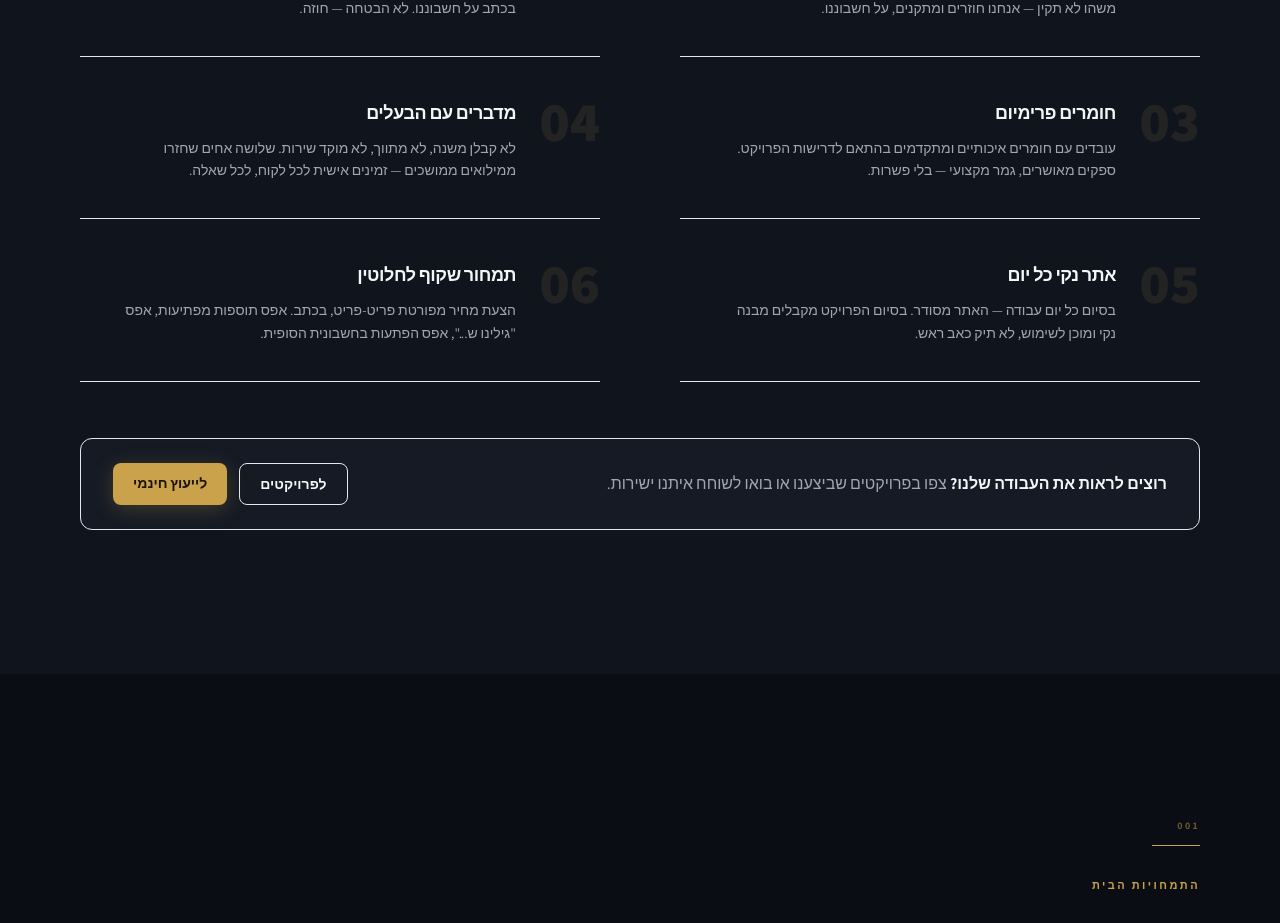
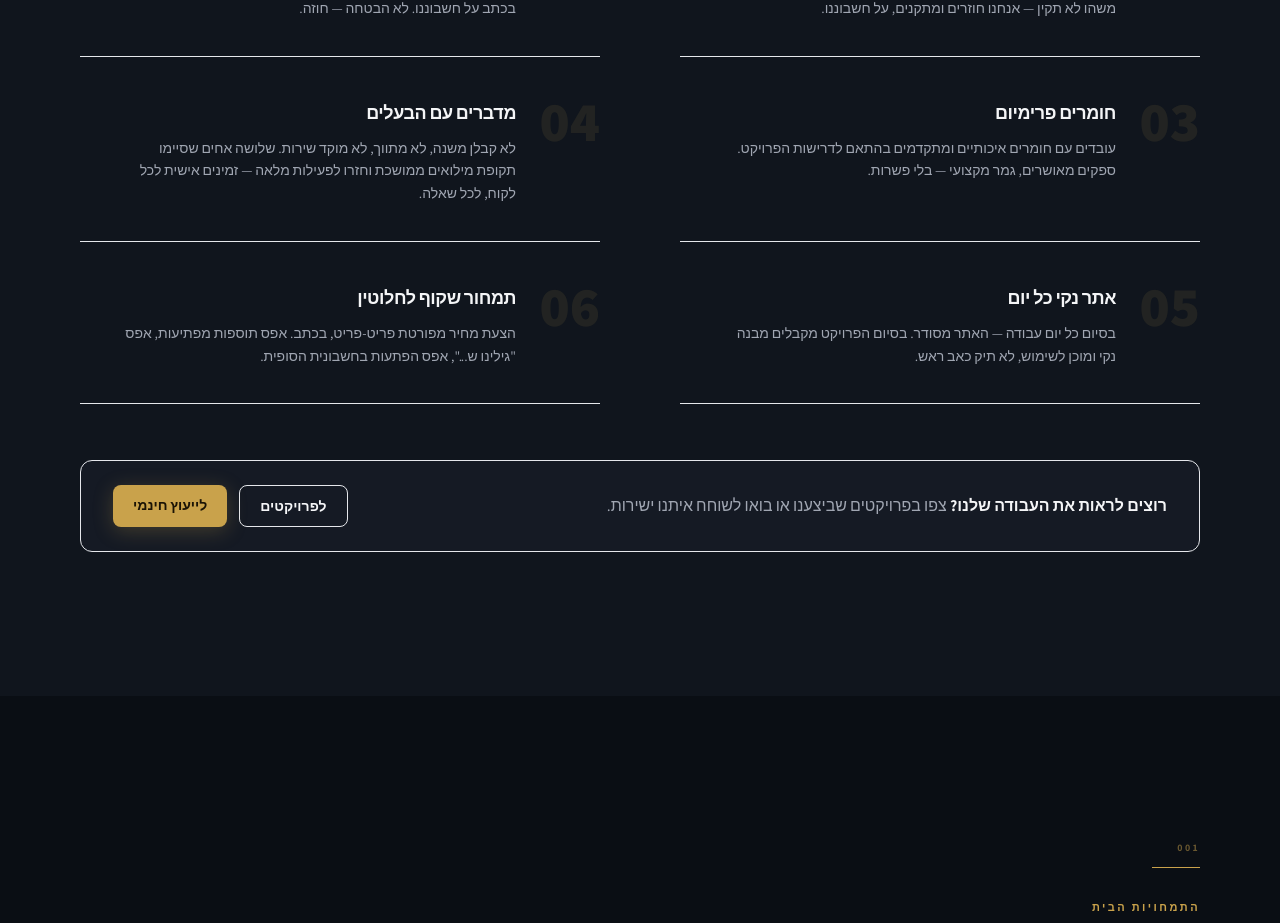
Before and after one commit to netanelfrhi94/paz-heights, a React (Vite) app: page / in a window 1280 px wide. Shown: the part 1674-2597 px from the top of the page. Built offline with nearby package versions, Linux system fonts and the light colour scheme.

Commit message:
fix: update brothers milluim text

```diff
--- a/src/components/WhyUs.jsx
+++ b/src/components/WhyUs.jsx
@@ -5,7 +5,7 @@ const items = [
   { n: '01', t: 'אחריות בכתב',         d: 'כל פרויקט מסופק עם אחריות מלאה ומסמך התחייבות חתום. אם משהו לא תקין — אנחנו חוזרים ומתקנים, על חשבוננו.' },
   { n: '02', t: 'לוח זמנים מחייב',     d: 'מחויבים לתאריך המסירה. אם חורגים בלי סיבה מוצדקת — קנס יומי בכתב על חשבוננו. לא הבטחה — חוזה.'         },
   { n: '03', t: 'חומרים פרימיום',       d: 'עובדים עם חומרים איכותיים ומתקדמים בהתאם לדרישות הפרויקט. ספקים מאושרים, גמר מקצועי — בלי פשרות.'         },
-  { n: '04', t: 'מדברים עם הבעלים',    d: 'לא קבלן משנה, לא מתווך, לא מוקד שירות. שלושה אחים שחזרו ממילואים ממושכים — זמינים אישית לכל לקוח, לכל שאלה.'    },
+  { n: '04', t: 'מדברים עם הבעלים',    d: 'לא קבלן משנה, לא מתווך, לא מוקד שירות. שלושה אחים שסיימו תקופת מילואים ממושכת וחזרו לפעילות מלאה — זמינים אישית לכל לקוח, לכל שאלה.'    },
   { n: '05', t: 'אתר נקי כל יום',      d: 'בסיום כל יום עבודה — האתר מסודר. בסיום הפרויקט מקבלים מבנה נקי ומוכן לשימוש, לא תיק כאב ראש.'         },
   { n: '06', t: 'תמחור שקוף לחלוטין',  d: 'הצעת מחיר מפורטת פריט-פריט, בכתב. אפס תוספות מפתיעות, אפס "גילינו ש...", אפס הפתעות בחשבונית הסופית.' },
 ]
```
